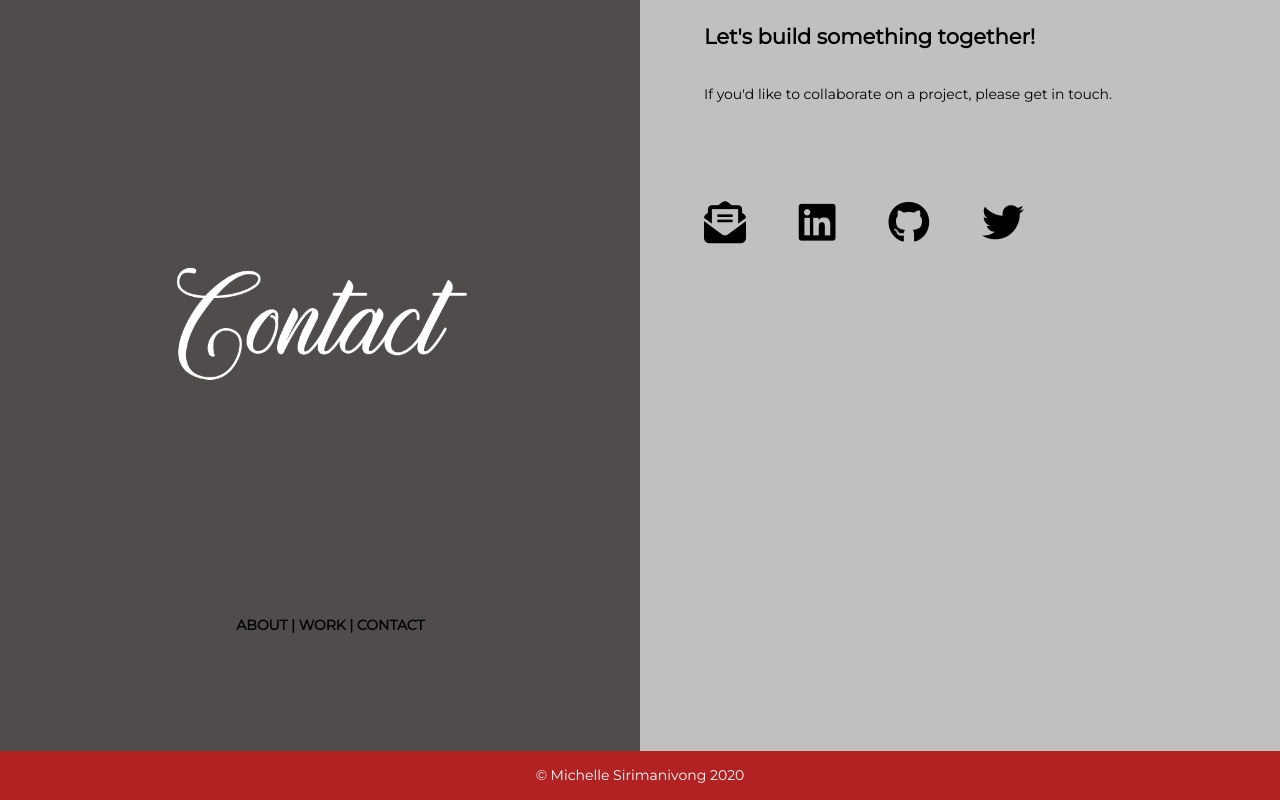
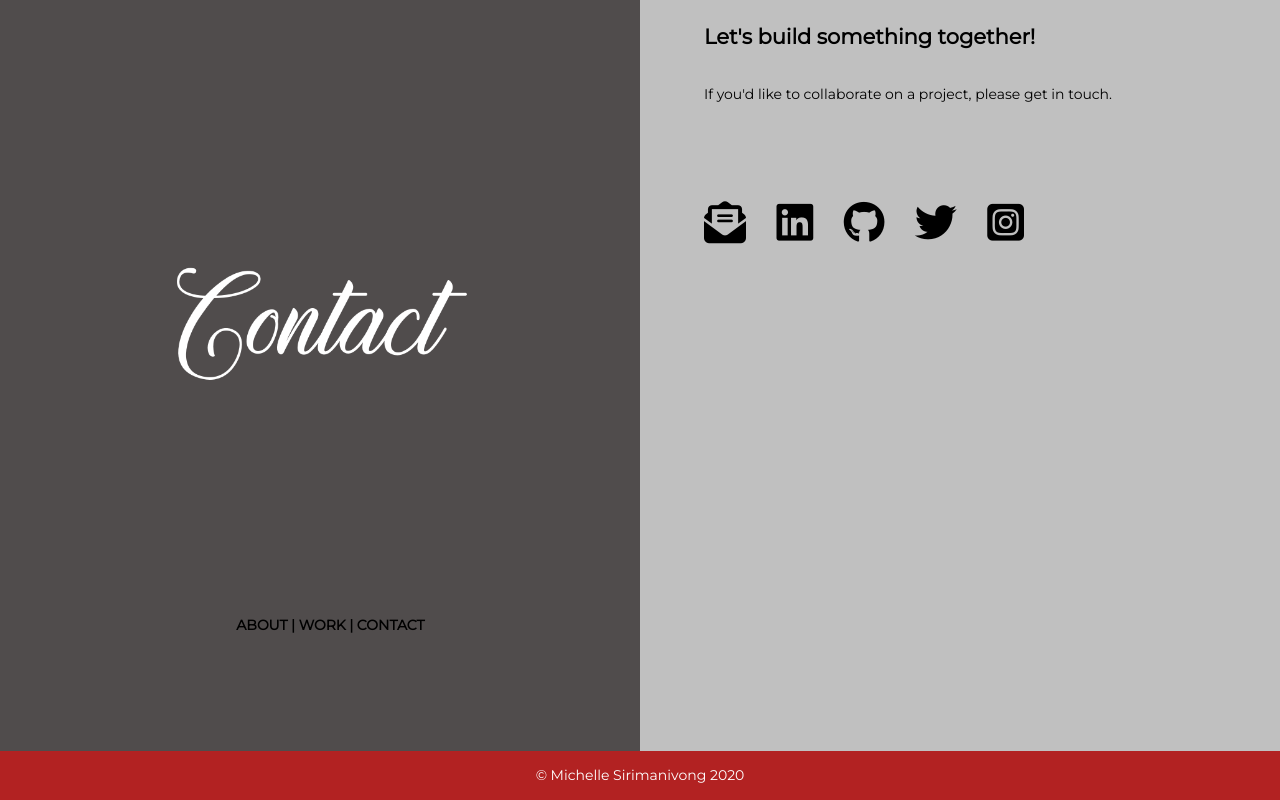
Before and after one commit to MicheSi/portfolio-react, a React (Create React App) app: page / in a window 1280 px wide. Shown: the part 2459-3259 px from the top of the page. Built offline with nearby package versions, Linux system fonts and the light colour scheme.

Commit message:
added instagram account to contact section

```diff
--- a/src/components/contact.js
+++ b/src/components/contact.js
@@ -19,6 +19,7 @@ const Contact = props => {
                     <a href='https://www.linkedin.com/in/michellesirimanivong/' target='_blank' rel='noopener noreferrer'><i className="fab fa-linkedin"></i></a>
                     <a href='https://github.com/MicheSi' target='_blank' rel='noopener noreferrer'><i className="fab fa-github"></i></a>
                     <a href='https://twitter.com/msirimanivong' target='_blank' rel='noopener noreferrer'><i className="fab fa-twitter"></i></a>
+                    <a href='https://www.instagram.com/cookies.n.code/' target='_blank' rel='noopener noreferrer'><i className="fab fa-instagram-square"></i></a>
                 </div>
             </div>
         </section>
```
